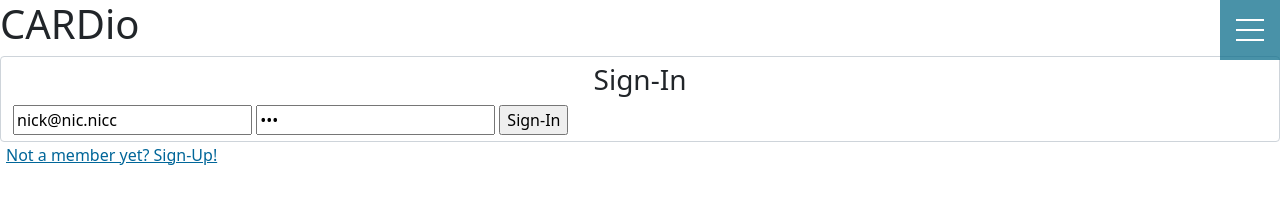
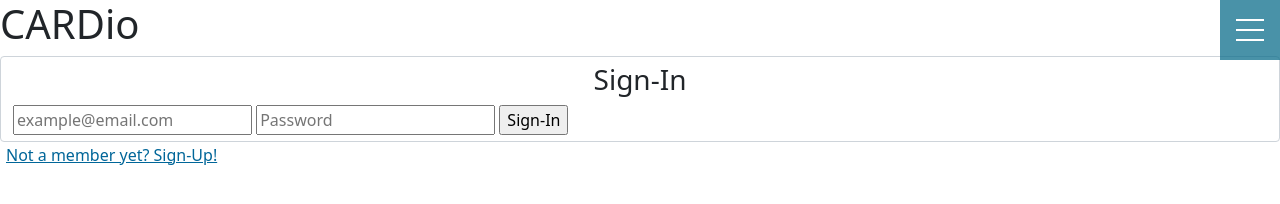
Before and after one commit to CaldoNic7/card-pt-client, a website built with webpack: page index.html in a window 1280 px wide. Built offline with nearby package versions, Linux system fonts and the light colour scheme.

Commit message:
Removed hard coded sign in credentials
forgot to remove the hard coded sign in credentials on last commit and deploy. this commit and deploy will just be to fix that.

```diff
--- a/index.html
+++ b/index.html
@@ -46,13 +46,13 @@
         <form id="sign-in" class="form-control">
           <h3 class="h3 text-center">Sign-In</h3>
 
-          <input name="credentials[email]" id="signInEmail" type="text" value="nick@nic.nicc">
+          <!-- <input name="credentials[email]" id="signInEmail" type="text" value="nick@nic.nicc"> -->
 
-          <!-- <input name="credentials[email]" id="signInEmail" type="text" placeholder="example@email.com"> -->
+          <input name="credentials[email]" id="signInEmail" type="text" placeholder="example@email.com">
 
-          <input name="credentials[password]" id="signInPassword" type="password" value="123">
+          <!-- <input name="credentials[password]" id="signInPassword" type="password" value="123"> -->
 
-          <!-- <input name="credentials[password]" id="signInPassword" type="password" placeholder="Password"> -->
+          <input name="credentials[password]" id="signInPassword" type="password" placeholder="Password">
 
           <input type="submit" value="Sign-In">
         </form>
```
